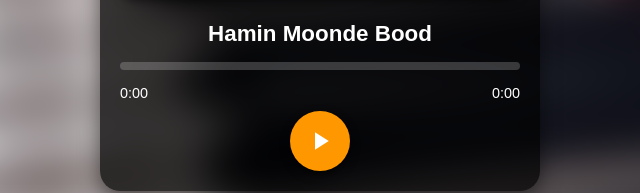
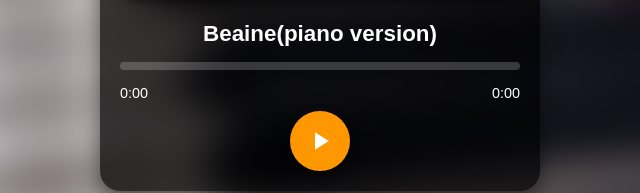
Before and after one commit to Ghost-falcon00/music-player, a plain HTML site: page index.html in a window 1280 px wide. Shown: the part 566-759 px from the top of the page, 320-960 px from the left. Drawn offline with Linux system fonts and the light colour scheme.

Commit message:
Update index.html

```diff
--- a/index.html
+++ b/index.html
@@ -122,7 +122,7 @@
         <img src="./cover.jpg" alt="Song Cover" class="cover">
 
         <!-- عنوان موزیک -->
-        <div class="song-title">Hamin Moonde Bood</div>
+        <div class="song-title">Beaine(piano version)</div>
 
         <!-- نوار پیشرفت -->
         <div class="progress-container">
```
